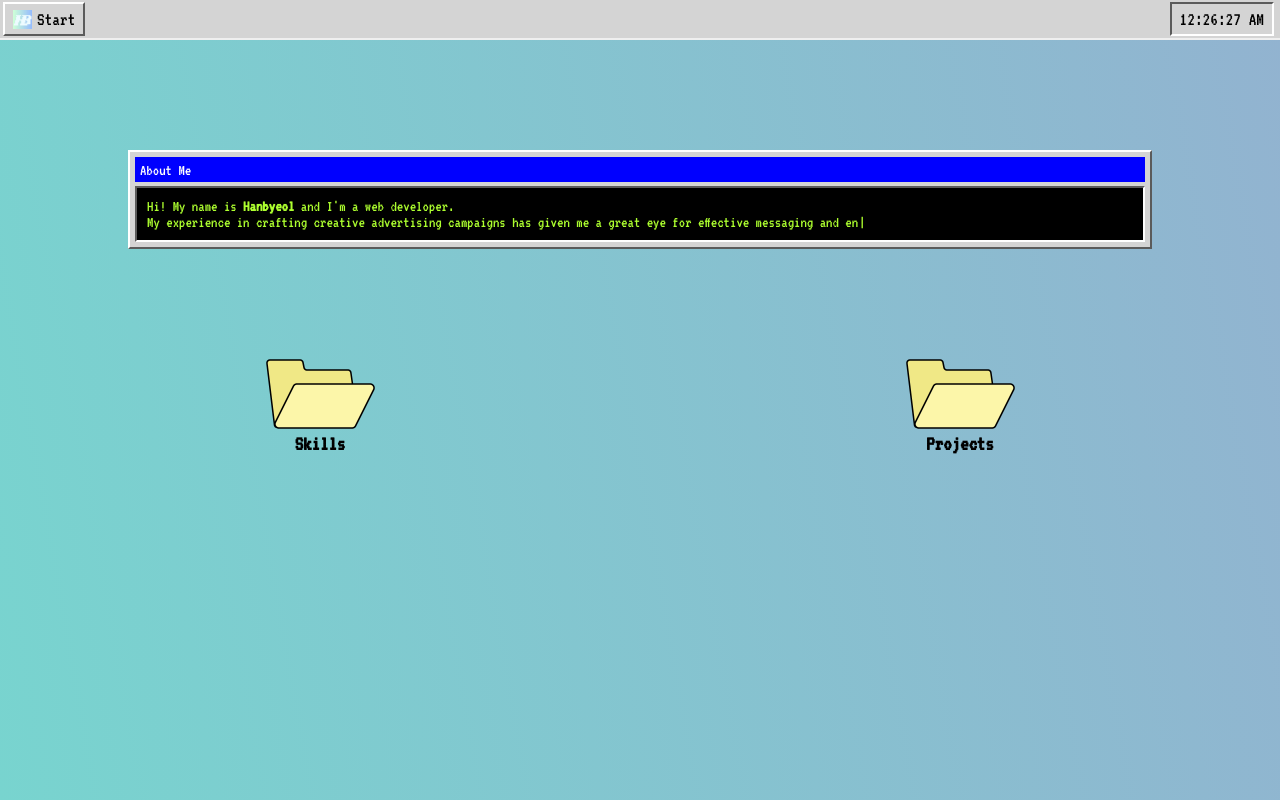
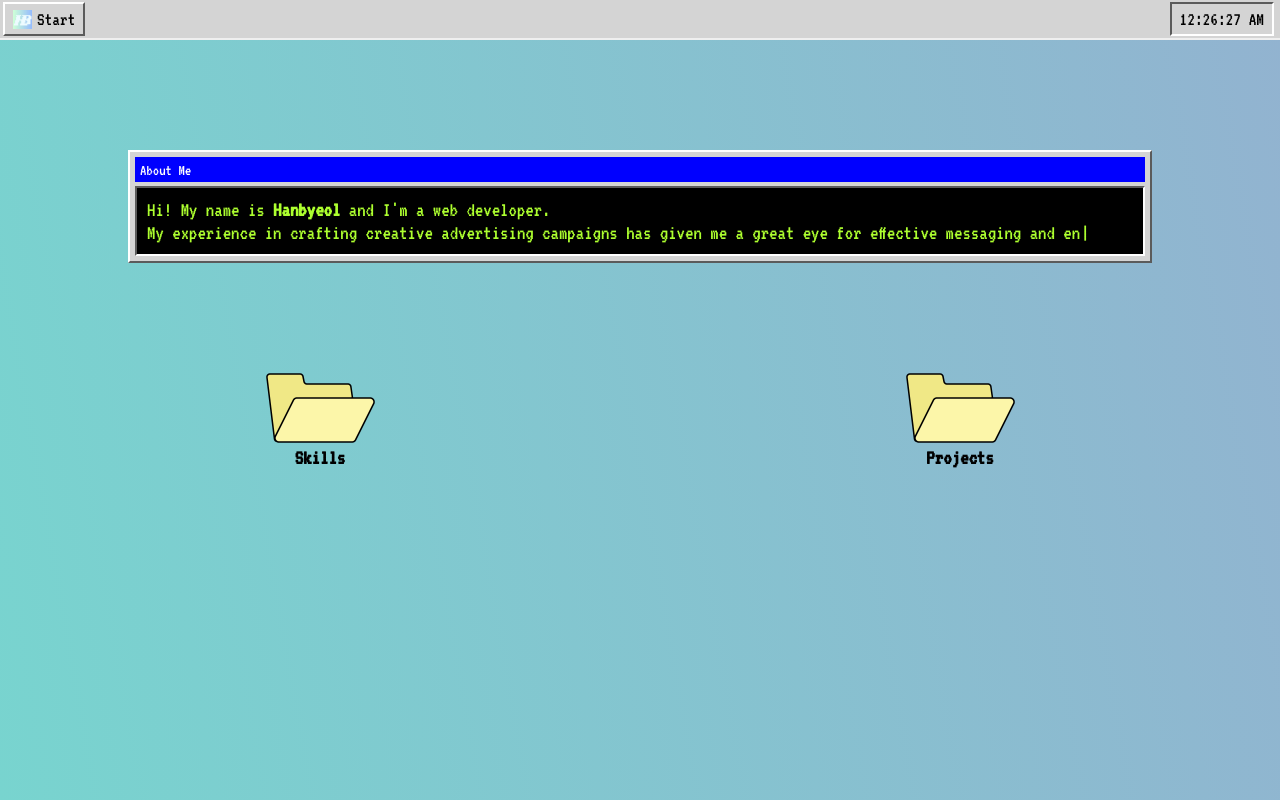
Before and after one commit to bieeeee/hanbyeol.me, a React (Create React App) app: page / in a window 1280 px wide. Built offline with nearby package versions, Linux system fonts and the light colour scheme; a web font is replaced by a local one.

Commit message:
Change font size and line height of typewriter

```diff
--- a/src/components/Terminal.css
+++ b/src/components/Terminal.css
@@ -32,3 +32,8 @@
   border-top: 2px solid #5b5b5b;
   border-right: 2px solid white;
 }
+
+.Typewriter {
+  font-size: 21px;
+  line-height: 23px;
+}
```
